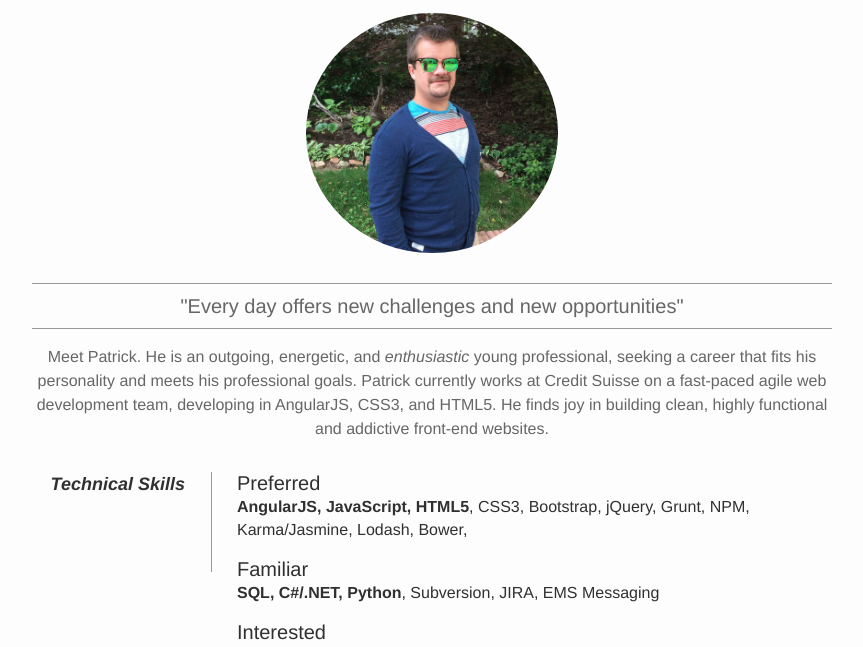
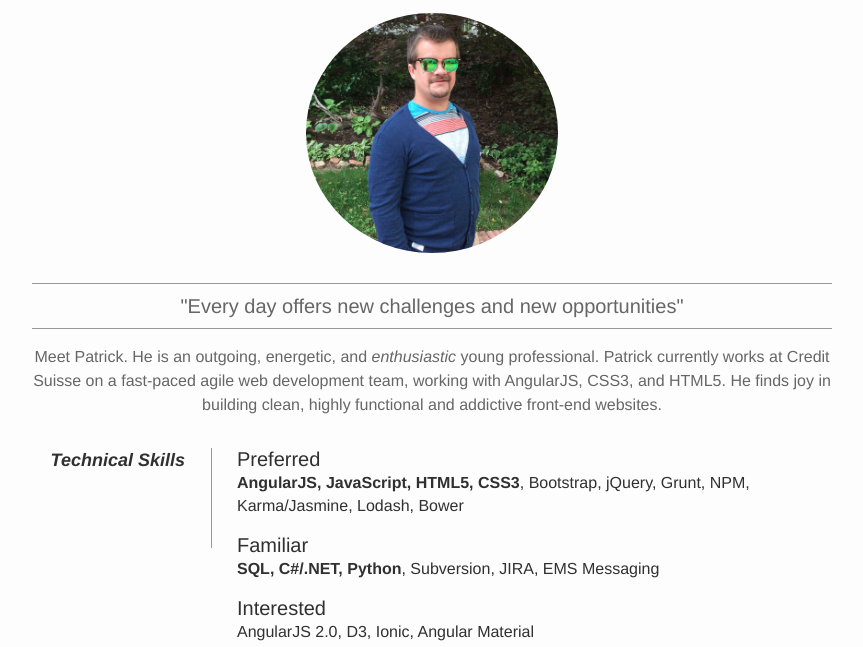
Before and after one commit to pwaivers/pwaivers.github.io, a website: page index.html in a window 1280 px wide. Shown: the part 149-796 px from the top of the page, without its empty margins (208-1071 px from the left). Drawn offline with nearby package versions, Linux system fonts and the light colour scheme; some packages are replaced by stand-ins of ours.

```diff
--- a/index.html
+++ b/index.html
@@ -35,9 +35,9 @@
             "Every day offers new challenges and new opportunities"
         </p>
         <p>
-            Meet Patrick.  He is an outgoing, energetic, and <i>enthusiastic</i> young professional, seeking a
-            career that fits his personality and meets his professional goals.  Patrick currently works at Credit Suisse
-            on a fast-paced agile web development team, developing in AngularJS, CSS3, and HTML5.  He finds joy in
+            Meet Patrick.  He is an outgoing, energetic, and <i>enthusiastic</i> young professional.
+            Patrick currently works at Credit Suisse
+            on a fast-paced agile web development team, working with AngularJS, CSS3, and HTML5.  He finds joy in
             building clean, highly functional and addictive front-end websites.
         </p>
     </div>
@@ -51,7 +51,7 @@
         <dd>
             <h2>Preferred</h2>
 
-            <p><b>AngularJS, JavaScript, HTML5</b>, CSS3, Bootstrap, jQuery, Grunt, NPM, Karma/Jasmine, Lodash, Bower, </p>
+            <p><b>AngularJS, JavaScript, HTML5, CSS3</b>, Bootstrap, jQuery, Grunt, NPM, Karma/Jasmine, Lodash, Bower </p>
 
             <h2>Familiar</h2>
 
```
